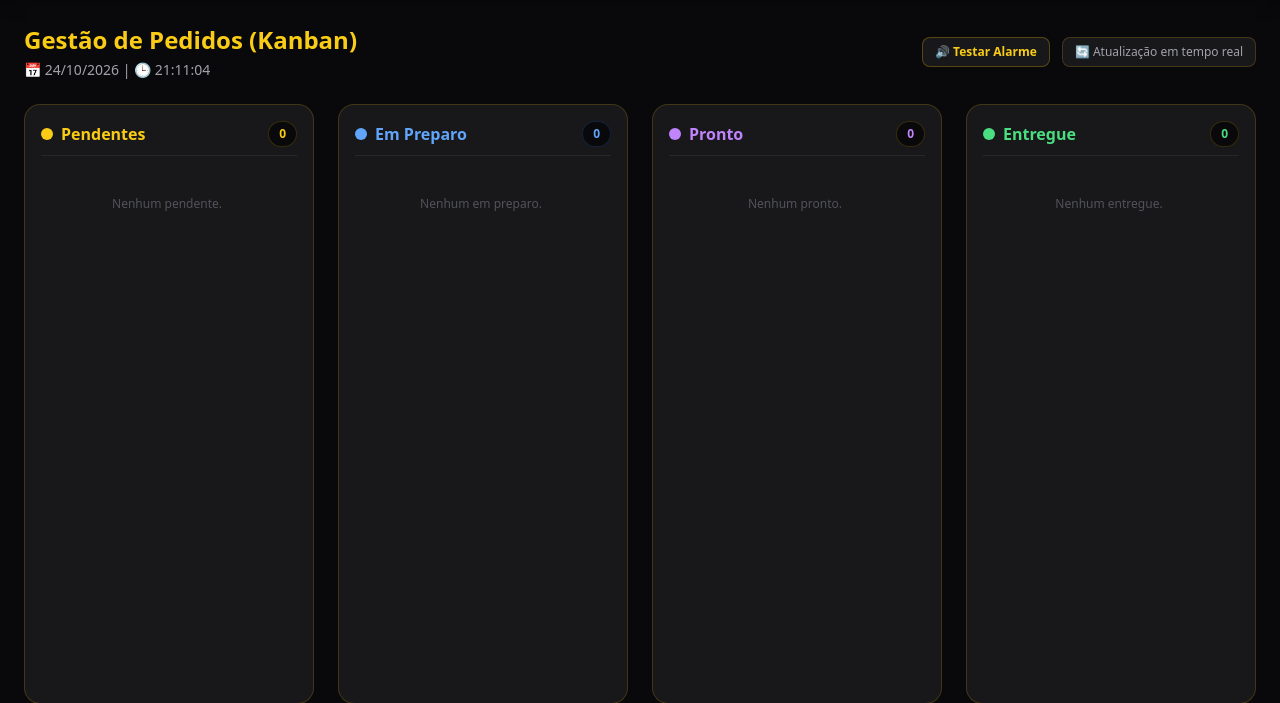
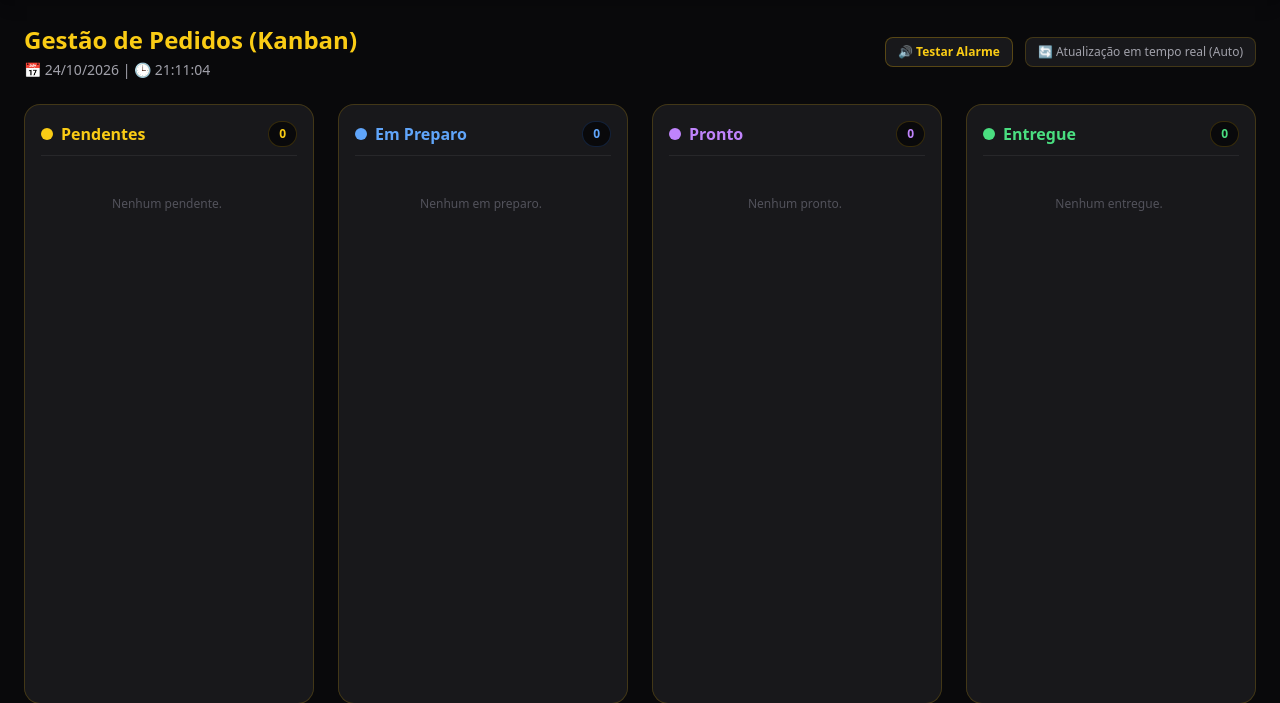
Before and after one commit to lungponto-ctrl/breja, a FastAPI app: template breja_byer_system/app/templates/admin/kanban.html in a window 1280 px wide. Shown: the part 71-774 px from the top of the page. Run offline with FastAPI, Linux system fonts and the light colour scheme; the template is opened without the code that fills it, so the values that code supplies are empty; some libraries are stand-ins or nearby versions.

Commit message:
Adiciona atualizacao automatica no Kanban

```diff
--- a/breja_byer_system/app/templates/admin/kanban.html
+++ b/breja_byer_system/app/templates/admin/kanban.html
@@ -41,7 +41,7 @@
             </div>
             <div class="flex items-center gap-3">
                 <button onclick="tocarAlertaSonoro()" class="bg-zinc-900 border border-yellow-500/30 text-yellow-400 hover:bg-yellow-500/10 px-3 py-1.5 rounded-lg text-xs font-bold transition">🔊 Testar Alarme</button>
-                <span class="text-xs bg-zinc-900 border border-yellow-500/20 text-zinc-400 px-3 py-1.5 rounded-lg">🔄 Atualização em tempo real</span>
+                <span class="text-xs bg-zinc-900 border border-yellow-500/20 text-zinc-400 px-3 py-1.5 rounded-lg">🔄 Atualização em tempo real (Auto)</span>
             </div>
         </div>
 
@@ -126,6 +126,11 @@
         setInterval(atualizarRelogio, 1000);
         atualizarRelogio();
 
+        // ATUALIZAÇÃO AUTOMÁTICA DO KANBAN A CADA 10 SEGUNDOS (Sem precisar de F5)
+        setInterval(() => {
+            window.location.reload();
+        }, 10000);
+
         function tocarAlertaSonoro() {
             try {
                 const ctx = new (window.AudioContext || window.webkitAudioContext)();
```
